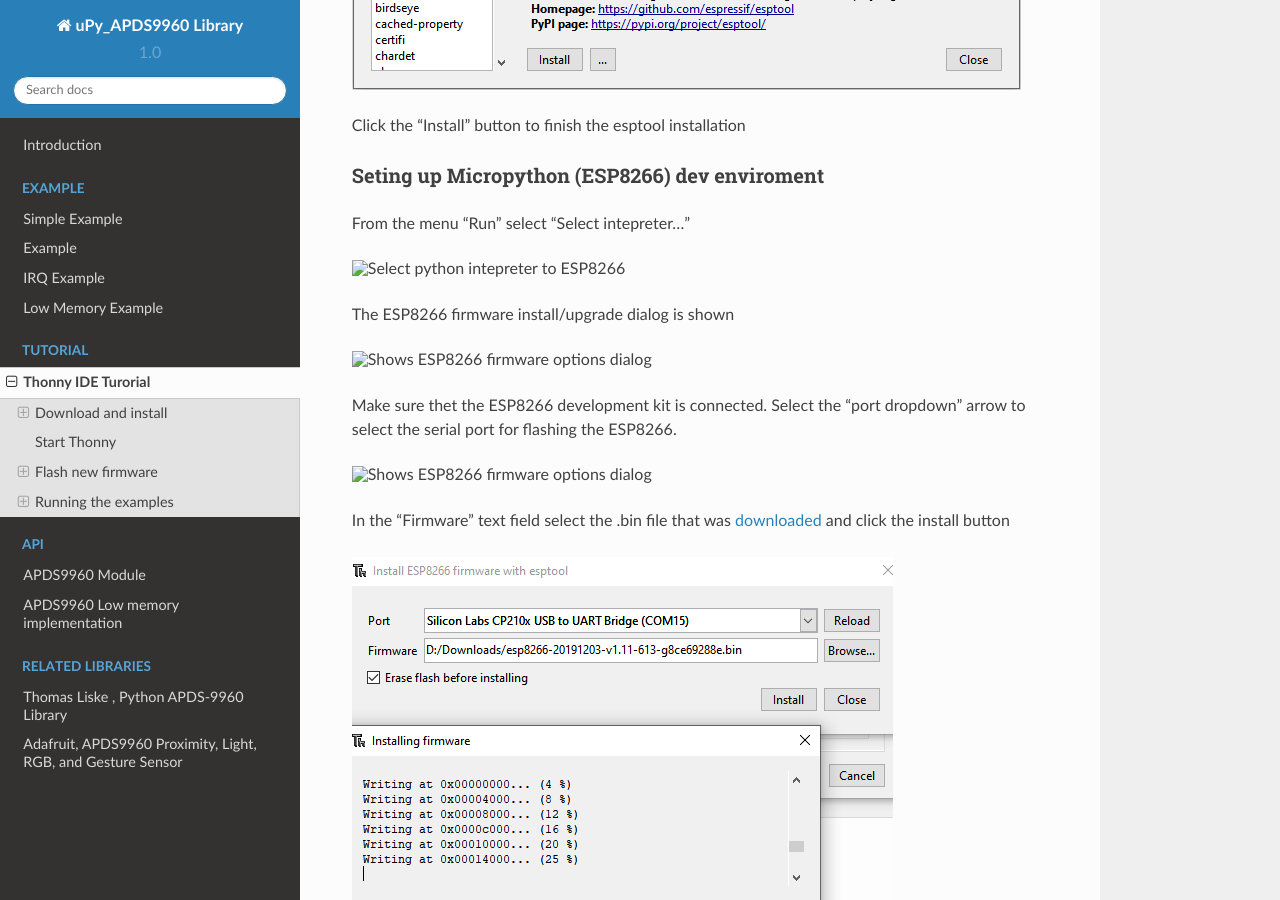
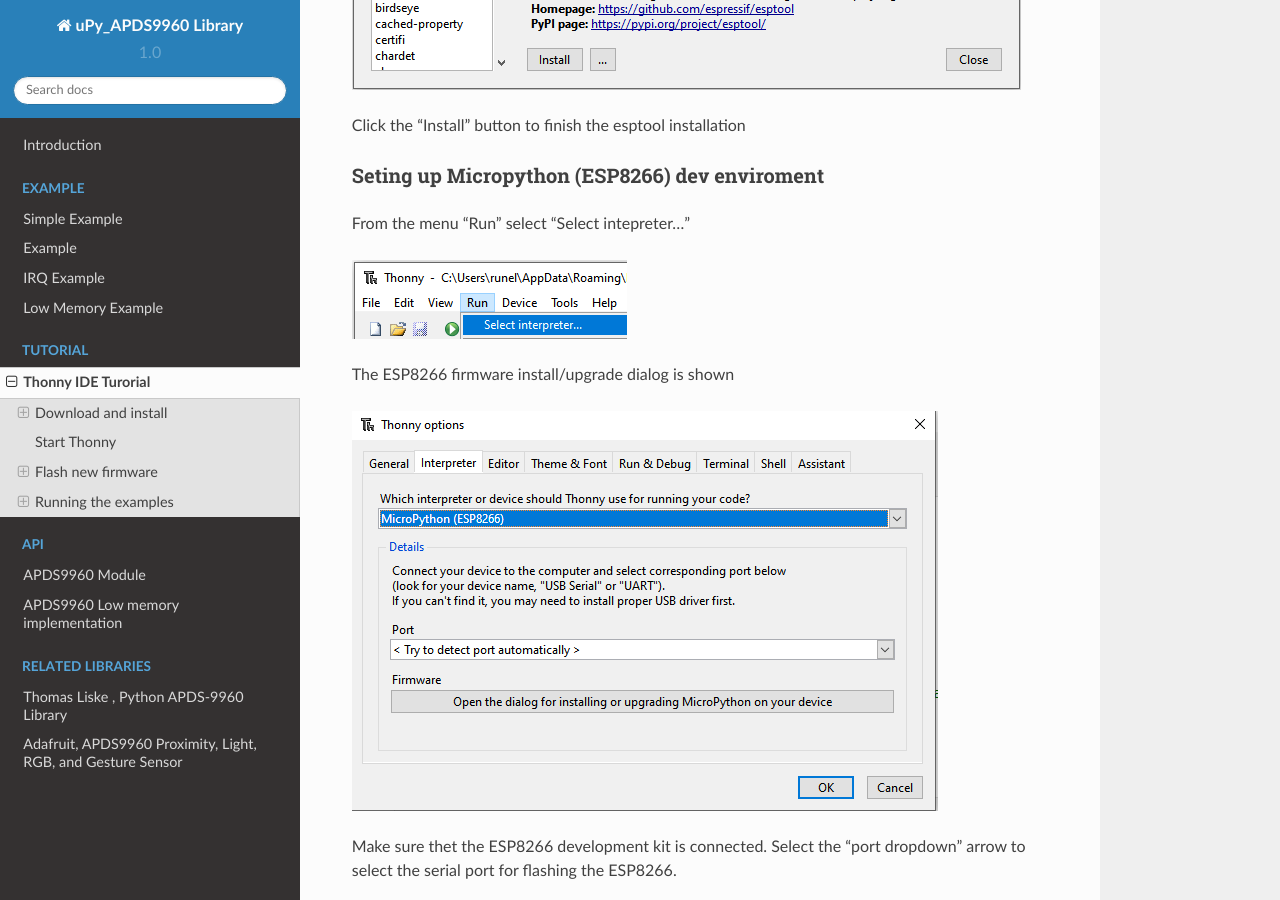
Before and after one commit to rlangoy/uPy_APDS9960, a Sphinx documentation site: the page built from docs/thonny_guide.rst, in a window 1280 px wide and 900 px high, scrolled down 1924 px. Built offline with Sphinx 7.4.7 and the Read the Docs theme 2.0.0, drawn with Linux system fonts in a browser that asks for light colours.

Commit message:
Fixed upper/lower case in picture names

```diff
--- a/docs/thonny_guide.rst
+++ b/docs/thonny_guide.rst
@@ -46,20 +46,20 @@
 
 From the menu "Run" select "Select intepreter..."
 
-.. image:: images/thonny/select_intep.PNG
+.. image:: images/thonny/select_intep.png
   :alt: Select python intepreter to ESP8266
 
 
 The ESP8266 firmware install/upgrade dialog is shown
 
-.. image:: images/thonny/ESP8266_FirmwareUp_Box1.PNG
+.. image:: images/thonny/ESP8266_FirmwareUp_Box1.png
   :alt: Shows ESP8266 firmware options dialog
 
 Make sure thet the ESP8266 development kit is connected.
 Select the "port dropdown" arrow to select the serial port for flashing the ESP8266.
 
 
-.. image:: images/thonny/ESP8266_FirmwareUp_Box2.PNG
+.. image:: images/thonny/ESP8266_FirmwareUp_Box2.png
   :alt: Shows ESP8266 firmware options dialog
 
 
```
